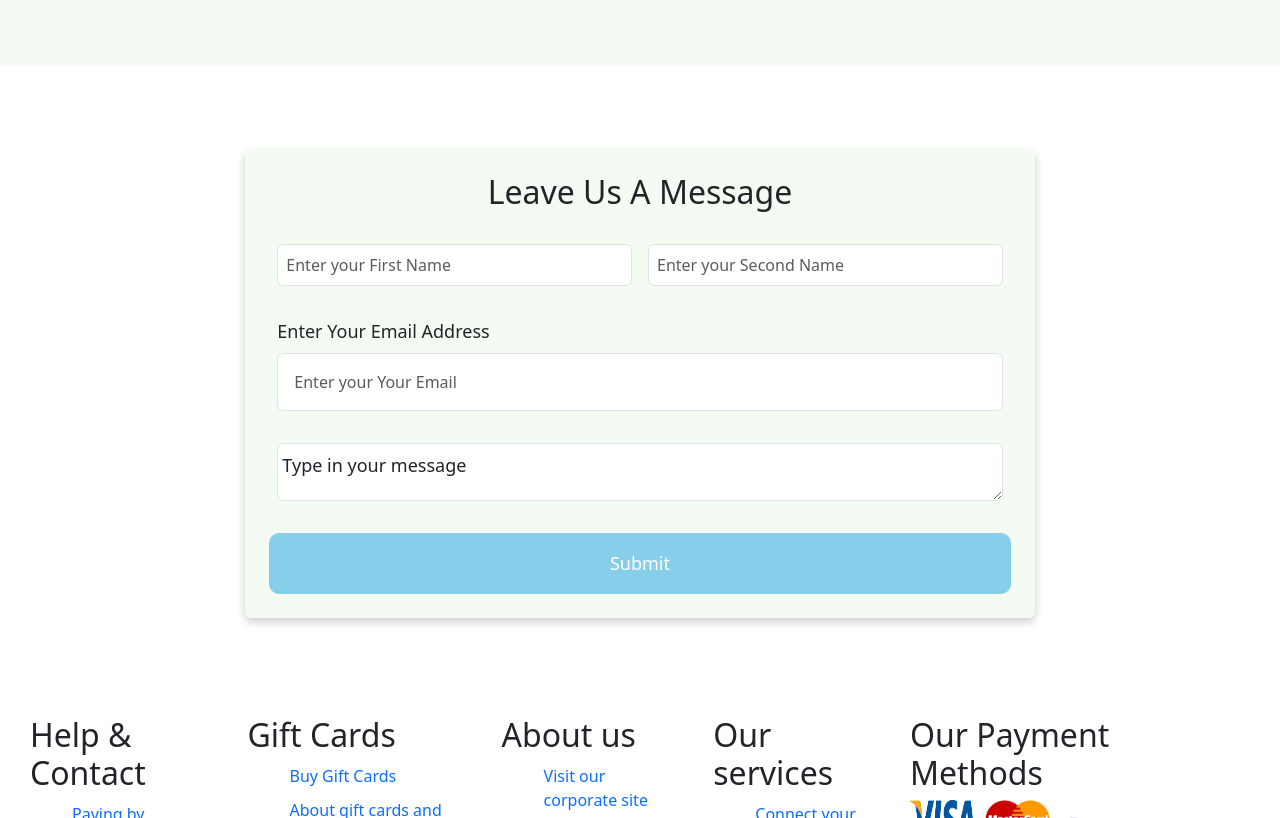
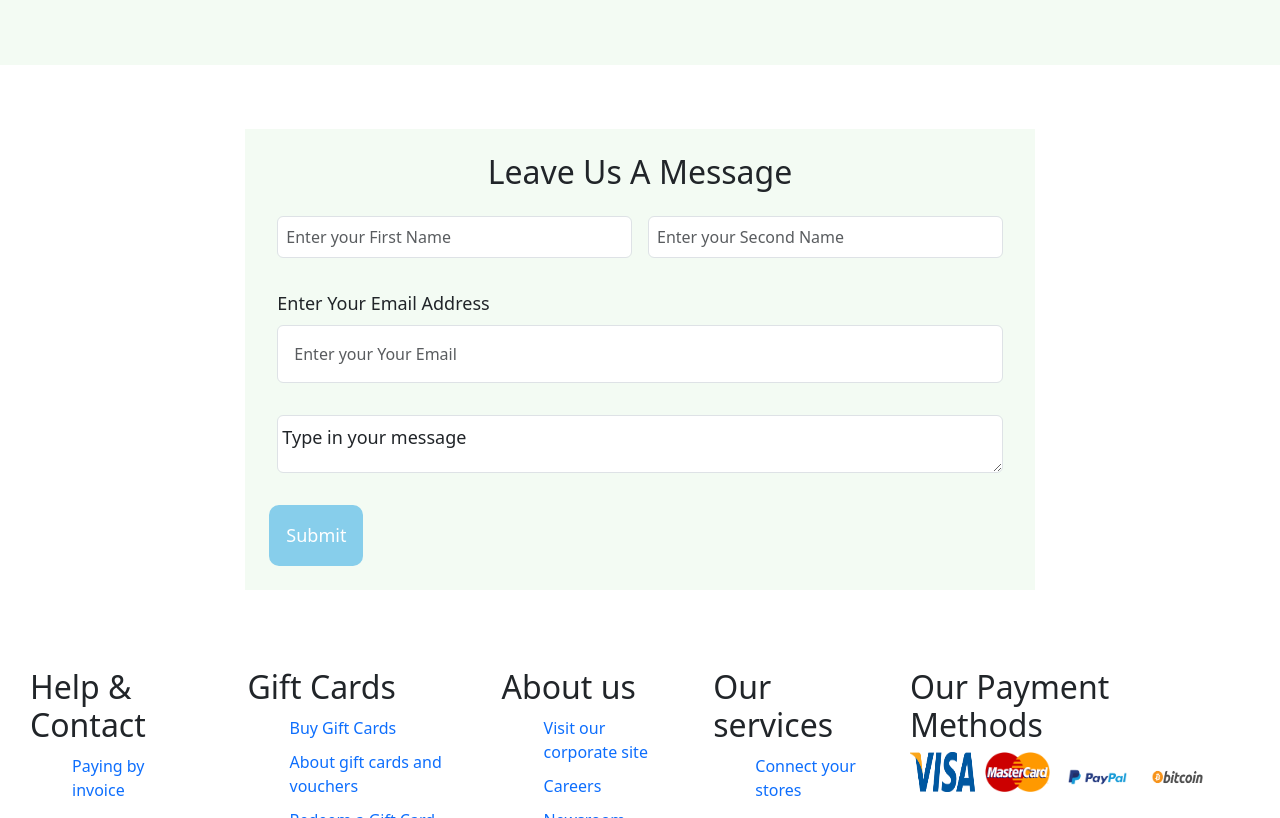
Before and after one commit to selmaatasert/e-commerce-react, a React (Vite) app: page /contact in a window 1280 px wide. Shown: the part 665-1483 px from the top of the page. Built offline with nearby package versions, Linux system fonts and the light colour scheme.

Commit message:
classes added on the contact page

```diff
--- a/src/App.css
+++ b/src/App.css
@@ -1,5 +1,5 @@
 /*contact-page styles start*/
-.contact-wrapper{
+.contact-wrapper {
   background: url(./components/assets/contact-page-img3.png);
   background-position: center;
   background-size: contain;
@@ -25,16 +25,16 @@ body {
   background: rgba(239, 250, 239, 0.736);
 }
 
-.form .card{
+.form .ContactCard {
   background: rgba(239, 250, 239, 0.736);
   border: none;
 }
 
-label {
+.contactLabel {
   font-size: 18px;
 }
 
-.form button {
+.form .contactButton {
   background: skyblue;
   padding: 12px 10px;
   border-radius: 10px;
@@ -43,7 +43,7 @@ label {
   font-size: 18px;
 }
 
-.form button:hover {
+.form .contactButton:hover {
   background: transparent;
   color: black;
   border: 1px solid blueviolet;
--- a/src/views/Contact.jsx
+++ b/src/views/Contact.jsx
@@ -13,7 +13,9 @@ const Contact = () => {
             <div className="text-center mb-3">
               <h1 className="contactHeader">Reach Out to Us</h1>
               <h2></h2>
-              <p className="contactParagraph fs-5">We are only a step away from you</p>
+              <p className="contactParagraph fs-5">
+                We are only a step away from you
+              </p>
             </div>
           </div>
         </div>
@@ -69,10 +71,12 @@ const Contact = () => {
                   </div>
                 </div>
                 <p>
-                We're here to assist you! Feel free to reach out to us through any of the above methods or use the form below.
+                  We're here to assist you! Feel free to reach out to us through
+                  any of the above methods or use the form below.
                 </p>
                 <p>
-                Our team will get back to you as soon as possible. Your inquiries and feedback are important to us.
+                  Our team will get back to you as soon as possible. Your
+                  inquiries and feedback are important to us.
                 </p>
               </div>
             </div>
@@ -84,7 +88,7 @@ const Contact = () => {
         <div className="container-xx1">
           <div className="row">
             <div className="d-flex justify-content-center align-items-center">
-              <div className="card col-8 p-4">
+              <div className="ContactCard col-8 p-4">
                 <div className="text-center mb-3">
                   <h2>Leave Us A Message</h2>
                 </div>
@@ -110,7 +114,9 @@ const Contact = () => {
                 </div>
                 <div className="col-12 d-flex"></div>
                 <div className="p-2 mb-3">
-                  <label className="mb-2">Enter Your Email Address</label>
+                  <label className="contactLabel mb-2">
+                    Enter Your Email Address
+                  </label>
                   <input
                     type="email"
                     className="form-control p-3"
@@ -126,9 +132,13 @@ const Contact = () => {
                     placeholder="Leave a comment here"
                     id="floatingTextarea"
                   ></textarea>
-                  <label for="floatingTextarea">Type in your message</label>
+                  <label className="contactLabel" for="floatingTextarea">
+                    Type in your message
+                  </label>
                 </div>
-                <button className="p-3" type="submit">Submit</button>
+                <button className="contactButton p-3" type="submit">
+                  Submit
+                </button>
               </div>
             </div>
           </div>
```
Lines whose indentation alone changed are shown as unchanged.
